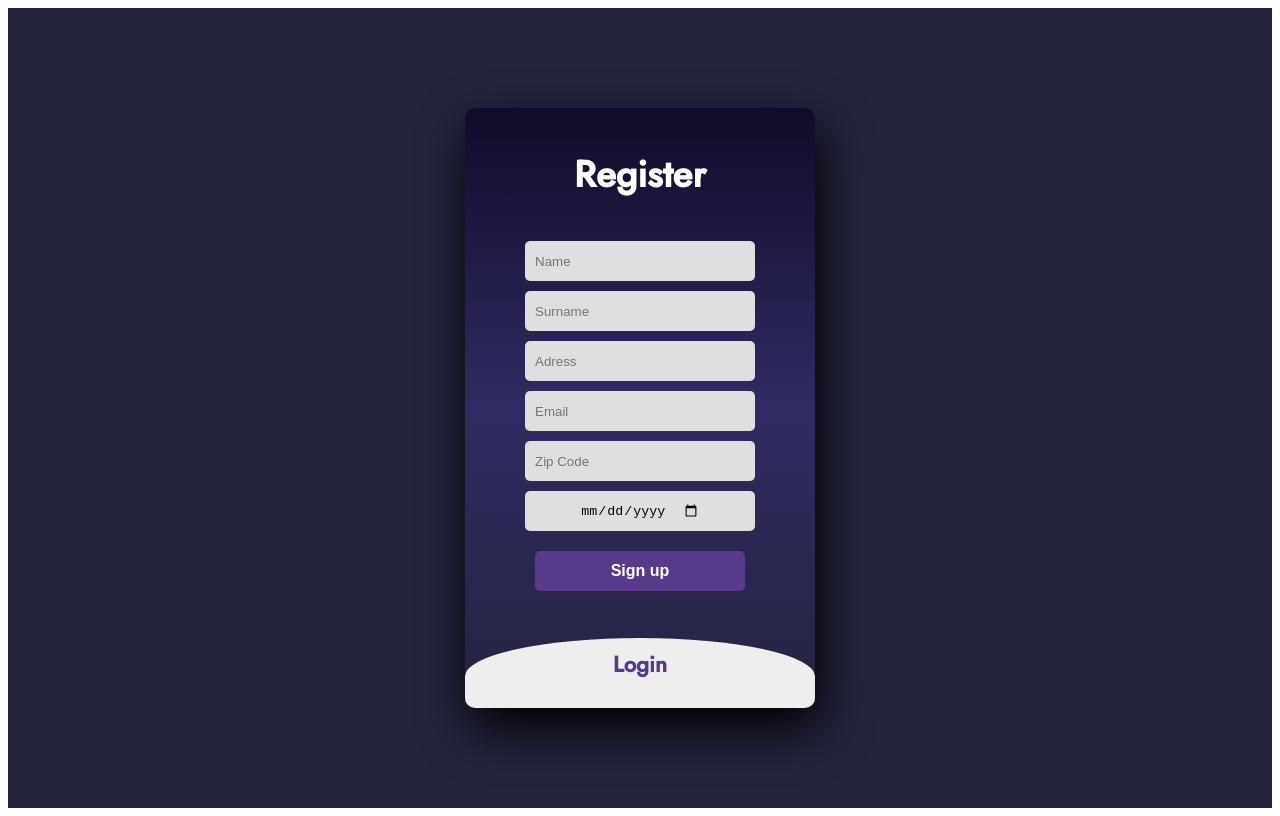
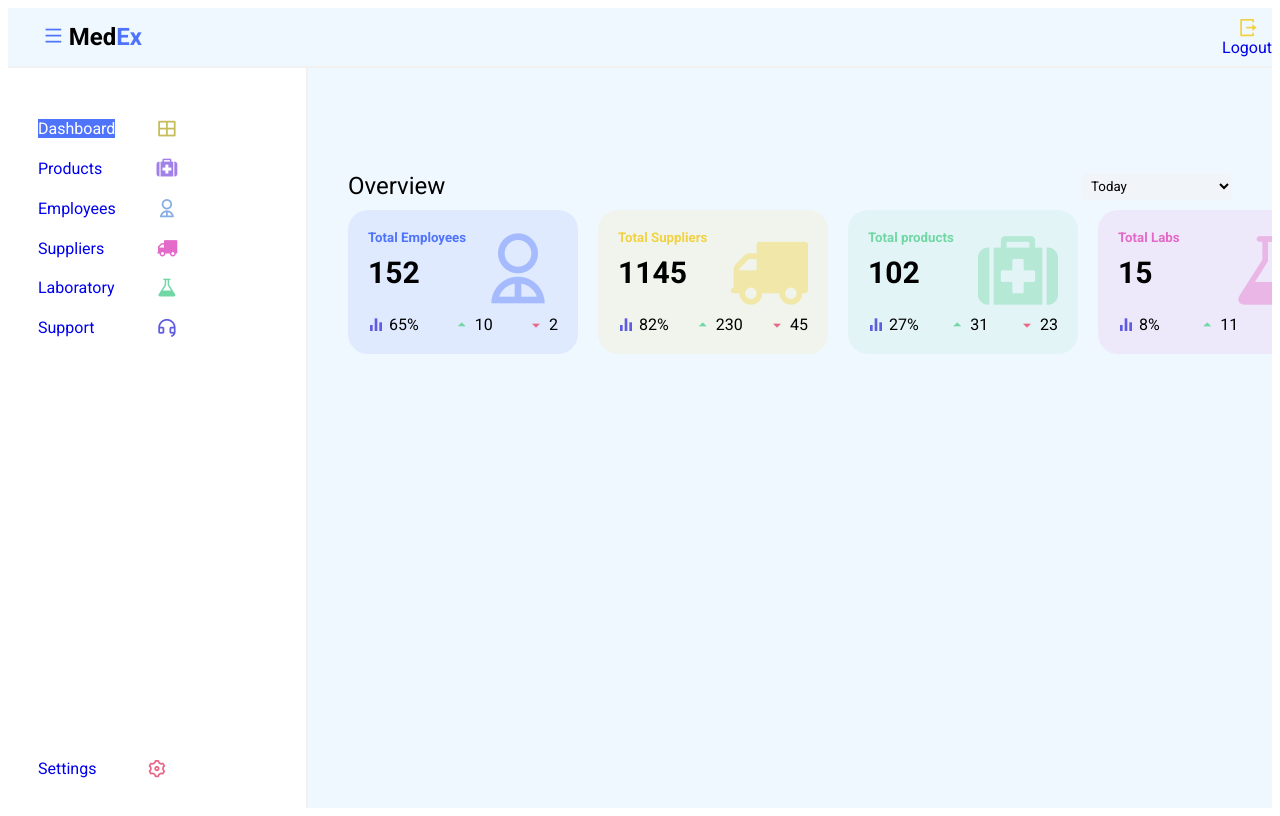
Before and after one commit to malakgh2/Pharmacy, an Angular app: page / in a window 1280 px wide. Built offline with nearby package versions, Linux system fonts and the light colour scheme.

Commit message:
hello from mnihla

```diff
--- a/angular.json
+++ b/angular.json
@@ -94,5 +94,8 @@
         }
       }
     }
+  },
+  "cli": {
+    "analytics": "ff302a5a-c7aa-4640-8450-9ba5bc257bdb"
   }
 }
--- a/src/app/app.component.html
+++ b/src/app/app.component.html
@@ -1 +1,4 @@
-<app-login></app-login>
+
+<app-dashboard>
+
+</app-dashboard>
```
